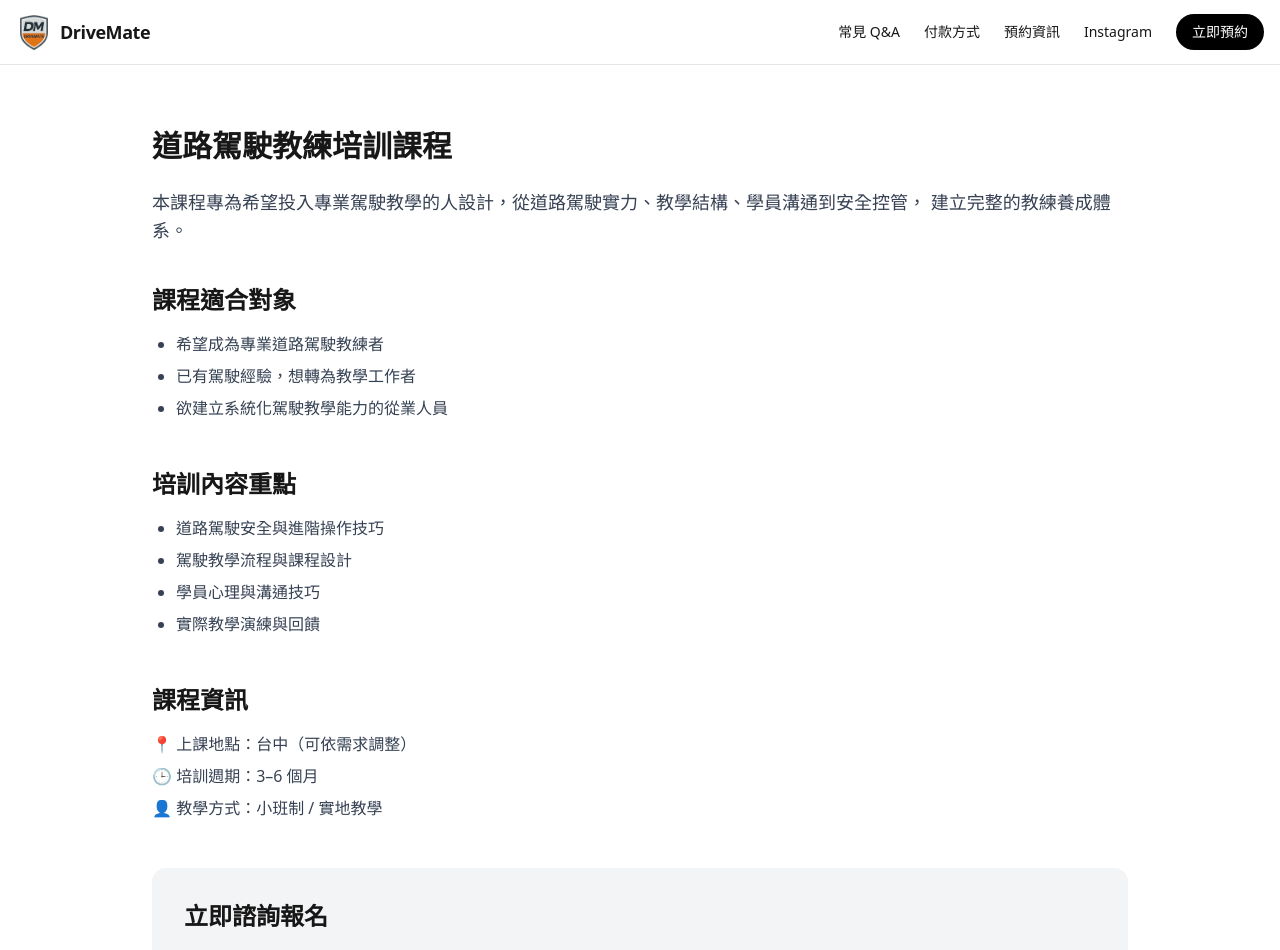
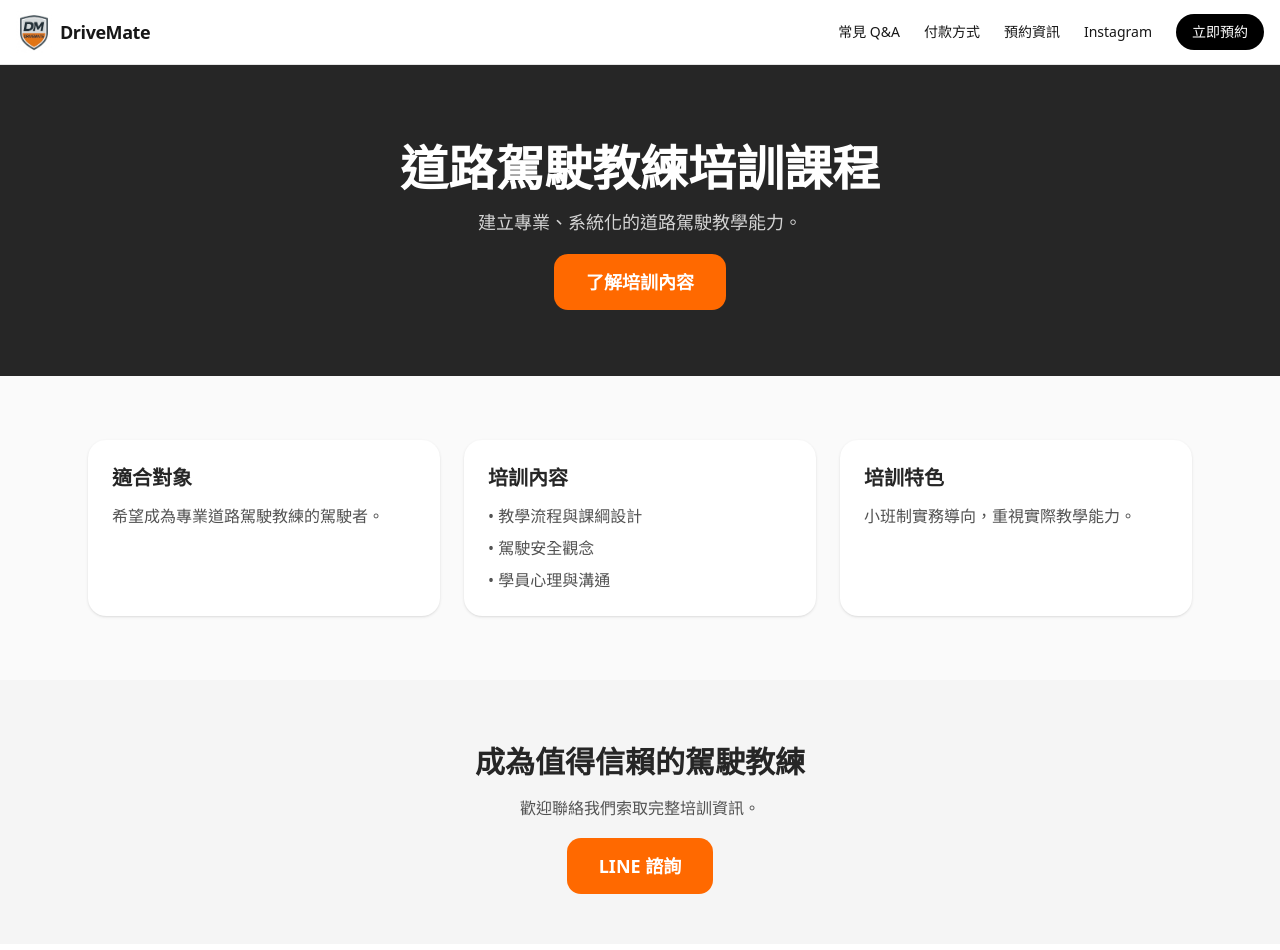
Before and after one commit to laurelke/drivemate-web, a Next.js app: page /courses/instructor-training in a window 1280 px wide. Shown: the top 950 px of the page. Built offline with nearby package versions, Linux system fonts and the light colour scheme.

Commit message:
feat: unify course pages layout and design

```diff
--- a/app/courses/instructor-training/page.tsx
+++ b/app/courses/instructor-training/page.tsx
@@ -1,140 +1,51 @@
-import { Metadata } from 'next'
+'use client'
 
-export const metadata: Metadata = {
-  title: '駕駛教練培訓課程｜DriveMate 專業道路駕駛教學',
-  description:
-    'DriveMate 教練培訓課程，專為想成為專業駕駛教練的人設計，結合理論、實務與教學方法，建立完整道路駕駛教學能力。',
-  alternates: {
-    canonical: 'https://drivemate-tw.com/courses/instructor-training',
-  },
-  openGraph: {
-    title: '駕駛教練培訓課程｜DriveMate',
-    description:
-      '從實戰駕駛到教學能力養成，DriveMate 教練培訓課程，打造專業道路駕駛教練。',
-    url: 'https://drivemate-tw.com/courses/instructor-training',
-    siteName: 'DriveMate 駕駛訓練中心',
-    type: 'website',
-  },
-}
-
-/* ================= Rich Result Schema ================= */
-
-/** Course Schema */
-const courseSchema = {
-  '@context': 'https://schema.org',
-  '@type': 'Course',
-  name: '道路駕駛教練培訓課程',
-  description:
-    '專為培養專業道路駕駛教練所設計的完整培訓課程，涵蓋駕駛技術、教學方法與安全觀念。',
-  provider: {
-    '@type': 'Organization',
-    name: 'DriveMate 駕駛訓練中心',
-    url: 'https://drivemate-tw.com',
-  },
-  educationalCredentialAwarded: 'DriveMate 教練培訓結業證明',
-  hasCourseInstance: {
-    '@type': 'CourseInstance',
-    courseMode: 'Onsite',
-    duration: 'PT3H',
-    location: {
-      '@type': 'Place',
-      name: '全台到府 / 台中為主',
-    },
-  },
-}
-
-/** Breadcrumb Schema */
-const breadcrumbSchema = {
-  '@context': 'https://schema.org',
-  '@type': 'BreadcrumbList',
-  itemListElement: [
-    {
-      '@type': 'ListItem',
-      position: 1,
-      name: '首頁',
-      item: 'https://drivemate-tw.com/',
-    },
-    {
-      '@type': 'ListItem',
-      position: 2,
-      name: '課程介紹',
-      item: 'https://drivemate-tw.com/courses',
-    },
-    {
-      '@type': 'ListItem',
-      position: 3,
-      name: '教練培訓',
-      item: 'https://drivemate-tw.com/courses/instructor-training',
-    },
-  ],
-}
+import Link from 'next/link'
 
 export default function InstructorTrainingPage() {
   return (
-    <main className="mx-auto max-w-5xl px-6 py-16">
-      {/* ===== Course Schema ===== */}
-      <script
-        type="application/ld+json"
-        dangerouslySetInnerHTML={{
-          __html: JSON.stringify(courseSchema),
-        }}
-      />
-
-      {/* ===== Breadcrumb Schema ===== */}
-      <script
-        type="application/ld+json"
-        dangerouslySetInnerHTML={{
-          __html: JSON.stringify(breadcrumbSchema),
-        }}
-      />
-
-      {/* ===== 原本頁面內容（完全保留） ===== */}
-      <h1 className="mb-6 text-3xl font-bold">道路駕駛教練培訓課程</h1>
-
-      <p className="mb-10 text-lg text-gray-700">
-        本課程專為希望投入專業駕駛教學的人設計，從道路駕駛實力、教學結構、學員溝通到安全控管，
-        建立完整的教練養成體系。
-      </p>
-
-      <section className="mb-12">
-        <h2 className="mb-4 text-2xl font-semibold">課程適合對象</h2>
-        <ul className="list-disc space-y-2 pl-6 text-gray-700">
-          <li>希望成為專業道路駕駛教練者</li>
-          <li>已有駕駛經驗，想轉為教學工作者</li>
-          <li>欲建立系統化駕駛教學能力的從業人員</li>
-        </ul>
+    <main className="min-h-screen bg-neutral-50 text-neutral-800">
+      <section className="bg-neutral-800 text-white">
+        <div className="mx-auto max-w-6xl px-6 py-20 text-center">
+          <h1 className="mb-4 text-4xl font-bold md:text-5xl">道路駕駛教練培訓課程</h1>
+          <p className="mx-auto mb-8 max-w-2xl text-lg text-neutral-300">
+            建立專業、系統化的道路駕駛教學能力。
+          </p>
+          <Link href="#signup" className="rounded-xl bg-orange-500 px-8 py-4 text-lg font-semibold text-white">
+            了解培訓內容
+          </Link>
+        </div>
       </section>
 
-      <section className="mb-12">
-        <h2 className="mb-4 text-2xl font-semibold">培訓內容重點</h2>
-        <ul className="list-disc space-y-2 pl-6 text-gray-700">
-          <li>道路駕駛安全與進階操作技巧</li>
-          <li>駕駛教學流程與課程設計</li>
-          <li>學員心理與溝通技巧</li>
-          <li>實際教學演練與回饋</li>
-        </ul>
+      <section className="mx-auto max-w-6xl px-6 py-16">
+        <div className="grid gap-6 md:grid-cols-3">
+          <div className="rounded-2xl bg-white p-6 shadow">
+            <h3 className="mb-3 text-xl font-semibold">適合對象</h3>
+            <p className="text-neutral-600">希望成為專業道路駕駛教練的駕駛者。</p>
+          </div>
+          <div className="rounded-2xl bg-white p-6 shadow">
+            <h3 className="mb-3 text-xl font-semibold">培訓內容</h3>
+            <ul className="space-y-2 text-neutral-600">
+              <li>• 教學流程與課綱設計</li>
+              <li>• 駕駛安全觀念</li>
+              <li>• 學員心理與溝通</li>
+            </ul>
+          </div>
+          <div className="rounded-2xl bg-white p-6 shadow">
+            <h3 className="mb-3 text-xl font-semibold">培訓特色</h3>
+            <p className="text-neutral-600">小班制實務導向，重視實際教學能力。</p>
+          </div>
+        </div>
       </section>
 
-      <section className="mb-12">
-        <h2 className="mb-4 text-2xl font-semibold">課程資訊</h2>
-        <ul className="space-y-2 text-gray-700">
-          <li>📍 上課地點：台中（可依需求調整）</li>
-          <li>🕒 培訓週期：3–6 個月</li>
-          <li>👤 教學方式：小班制 / 實地教學</li>
-        </ul>
-      </section>
-
-      <section className="rounded-xl bg-gray-100 p-8">
-        <h2 className="mb-4 text-2xl font-semibold">立即諮詢報名</h2>
-        <p className="mb-6 text-gray-700">
-          若你希望將駕駛技術轉化為專業教學能力，歡迎與我們聯繫了解詳細培訓內容。
-        </p>
-        <a
-          href="https://lin.ee/J22IVRg"
-          className="inline-block rounded-full bg-black px-8 py-3 text-white"
-        >
-          LINE 諮詢
-        </a>
+      <section id="signup" className="bg-neutral-100">
+        <div className="mx-auto max-w-4xl px-6 py-16 text-center">
+          <h2 className="mb-4 text-3xl font-bold">成為值得信賴的駕駛教練</h2>
+          <p className="mb-8 text-neutral-600">歡迎聯絡我們索取完整培訓資訊。</p>
+          <Link href="https://lin.ee/" className="rounded-xl bg-orange-500 px-8 py-4 text-lg font-semibold text-white">
+            LINE 諮詢
+          </Link>
+        </div>
       </section>
     </main>
   )
--- a/app/courses/track-driving/page.tsx
+++ b/app/courses/track-driving/page.tsx
@@ -1,111 +1,51 @@
-import type { Metadata } from 'next'
-import Image from 'next/image'
+'use client'
 
-export const metadata: Metadata = {
-  title: '賽道駕駛課程｜進階操控體驗・安全學會極限｜DriveMate',
-  description:
-    'DriveMate 賽道駕駛課程，於專業封閉賽道進行實戰訓練，學習過彎、煞車、車輛動態與安全極限判斷，適合想精進操控技巧的駕駛者。',
-  openGraph: {
-    title: '賽道駕駛課程｜DriveMate',
-    description:
-      '在專業賽道中安全體驗車輛極限，學會正確操控與風險判斷。',
-    url: 'https://drivemate-tw.com/courses/track-driving',
-    images: ['/og-image.jpg'],
-  },
-}
+import Link from 'next/link'
 
 export default function TrackDrivingPage() {
   return (
-    <main className="bg-white text-neutral-900">
-      {/* Hero */}
-      <section className="relative h-[50vh] md:h-[60vh]">
-        <Image
-          src="/track-hero.jpg"
-          alt="DriveMate 賽道駕駛課程"
-          fill
-          priority
-          className="object-cover"
-        />
-        <div className="absolute inset-0 bg-black/60" />
-        <div className="relative z-10 mx-auto flex h-full max-w-5xl items-center px-6">
-          <div className="text-white">
-            <h1 className="mb-4 text-3xl md:text-4xl font-bold">賽道駕駛課程</h1>
-            <p className="max-w-xl text-lg text-gray-200">
-              在專業封閉賽道中，安全學會操控車輛極限，真正理解煞車、過彎與車輛動態。
-            </p>
+    <main className="min-h-screen bg-neutral-50 text-neutral-800">
+      <section className="bg-black text-white">
+        <div className="mx-auto max-w-6xl px-6 py-20 text-center">
+          <h1 className="mb-4 text-4xl font-bold md:text-5xl">賽道駕駛課程</h1>
+          <p className="mx-auto mb-8 max-w-2xl text-lg text-neutral-300">
+            專為想深入理解車輛動態與極限操控的駕駛者打造。
+          </p>
+          <Link href="#signup" className="rounded-xl bg-orange-500 px-8 py-4 text-lg font-semibold text-white">
+            查看課程方案
+          </Link>
+        </div>
+      </section>
+
+      <section className="mx-auto max-w-6xl px-6 py-16">
+        <div className="grid gap-6 md:grid-cols-3">
+          <div className="rounded-2xl bg-white p-6 shadow">
+            <h3 className="mb-3 text-xl font-semibold">適合對象</h3>
+            <p className="text-neutral-600">已有道路駕駛經驗，想挑戰更高操控層次者。</p>
+          </div>
+          <div className="rounded-2xl bg-white p-6 shadow">
+            <h3 className="mb-3 text-xl font-semibold">訓練重點</h3>
+            <ul className="space-y-2 text-neutral-600">
+              <li>• 過彎路線與煞車點</li>
+              <li>• 車輛重心轉移</li>
+              <li>• 視線與節奏控制</li>
+            </ul>
+          </div>
+          <div className="rounded-2xl bg-white p-6 shadow">
+            <h3 className="mb-3 text-xl font-semibold">學習成果</h3>
+            <p className="text-neutral-600">更精準地掌握車輛反應，提升整體駕駛安全與穩定度。</p>
           </div>
         </div>
       </section>
 
-      {/* 課程介紹 */}
-      <section className="py-20">
-        <div className="mx-auto max-w-5xl px-6">
-          <h2 className="mb-6 text-2xl font-bold">什麼是賽道駕駛課程？</h2>
-          <p className="text-gray-700 leading-relaxed">
-            賽道駕駛課程是在封閉且安全的專業場地中，透過教練指導實際操作車輛，
-            學習正確的過彎路線、煞車時機、油門控制與車輛重心轉移。
-            與一般道路駕駛不同，賽道能讓你在無交通干擾的環境下，真正理解車輛極限，
-            並建立「安全駕馭高性能」的正確觀念。
-          </p>
+      <section id="signup" className="bg-neutral-900 text-white">
+        <div className="mx-auto max-w-4xl px-6 py-16 text-center">
+          <h2 className="mb-4 text-3xl font-bold">賽道不是比快，而是比準</h2>
+          <p className="mb-8 text-neutral-300">立即聯絡我們，了解近期開課與費用。</p>
+          <Link href="https://lin.ee/" className="rounded-xl bg-orange-500 px-8 py-4 text-lg font-semibold text-white">
+            LINE 諮詢
+          </Link>
         </div>
-      </section>
-
-      {/* 適合對象 */}
-      <section className="bg-gray-50 py-20">
-        <div className="mx-auto max-w-5xl px-6">
-          <h2 className="mb-8 text-2xl font-bold">這門課適合誰？</h2>
-          <ul className="grid gap-4 md:grid-cols-2 text-gray-700">
-            <li>✔ 已有道路駕駛經驗，想進一步提升操控技巧者</li>
-            <li>✔ 對車輛動態、過彎與煞車技術有興趣的駕駛</li>
-            <li>✔ 想安全體驗車輛性能，而非在道路上冒風險者</li>
-            <li>✔ 熱愛駕駛、賽車文化與技術精進的學員</li>
-          </ul>
-        </div>
-      </section>
-
-      {/* 課程內容 */}
-      <section className="py-20">
-        <div className="mx-auto max-w-5xl px-6">
-          <h2 className="mb-8 text-2xl font-bold">課程內容重點</h2>
-          <div className="grid gap-6 md:grid-cols-3">
-            {[
-              ['過彎路線與視線控制', '學會正確進彎、出彎路線與視線引導技巧。'],
-              ['煞車與減速技巧', '理解煞車點選擇、煞車力道與車身穩定性。'],
-              ['車輛動態與極限判斷', '感受轉向不足、轉向過度並正確修正。'],
-            ].map(([t, d]) => (
-              <div key={t} className="rounded-xl border p-6 shadow-sm">
-                <h3 className="mb-2 font-semibold">{t}</h3>
-                <p className="text-gray-600">{d}</p>
-              </div>
-            ))}
-          </div>
-        </div>
-      </section>
-
-      {/* 費用 */}
-      <section className="bg-gray-50 py-20">
-        <div className="mx-auto max-w-5xl px-6">
-          <h2 className="mb-6 text-2xl font-bold">課程費用</h2>
-          <ul className="space-y-3 text-gray-700">
-            <li>▸ 2 節體驗課程：NT$7,000</li>
-            <li>▸ 4 節進階課程：NT$14,000</li>
-          </ul>
-          <p className="mt-4 text-sm text-gray-500">實際上課賽道與時間依官方公告為準。</p>
-        </div>
-      </section>
-
-      {/* CTA */}
-      <section className="py-24 text-center">
-        <h2 className="mb-6 text-3xl font-bold">想安全體驗真正的駕駛極限嗎？</h2>
-        <p className="mb-8 text-gray-600">立即預約 DriveMate 賽道駕駛課程，由專業教練全程指導。</p>
-        <a
-          href="https://lin.ee/J22IVRg"
-          target="_blank"
-          rel="noopener noreferrer"
-          className="inline-block rounded-full bg-black px-10 py-4 text-white font-semibold hover:scale-105 transition"
-        >
-          官方 LINE 預約
-        </a>
       </section>
     </main>
   )
```
